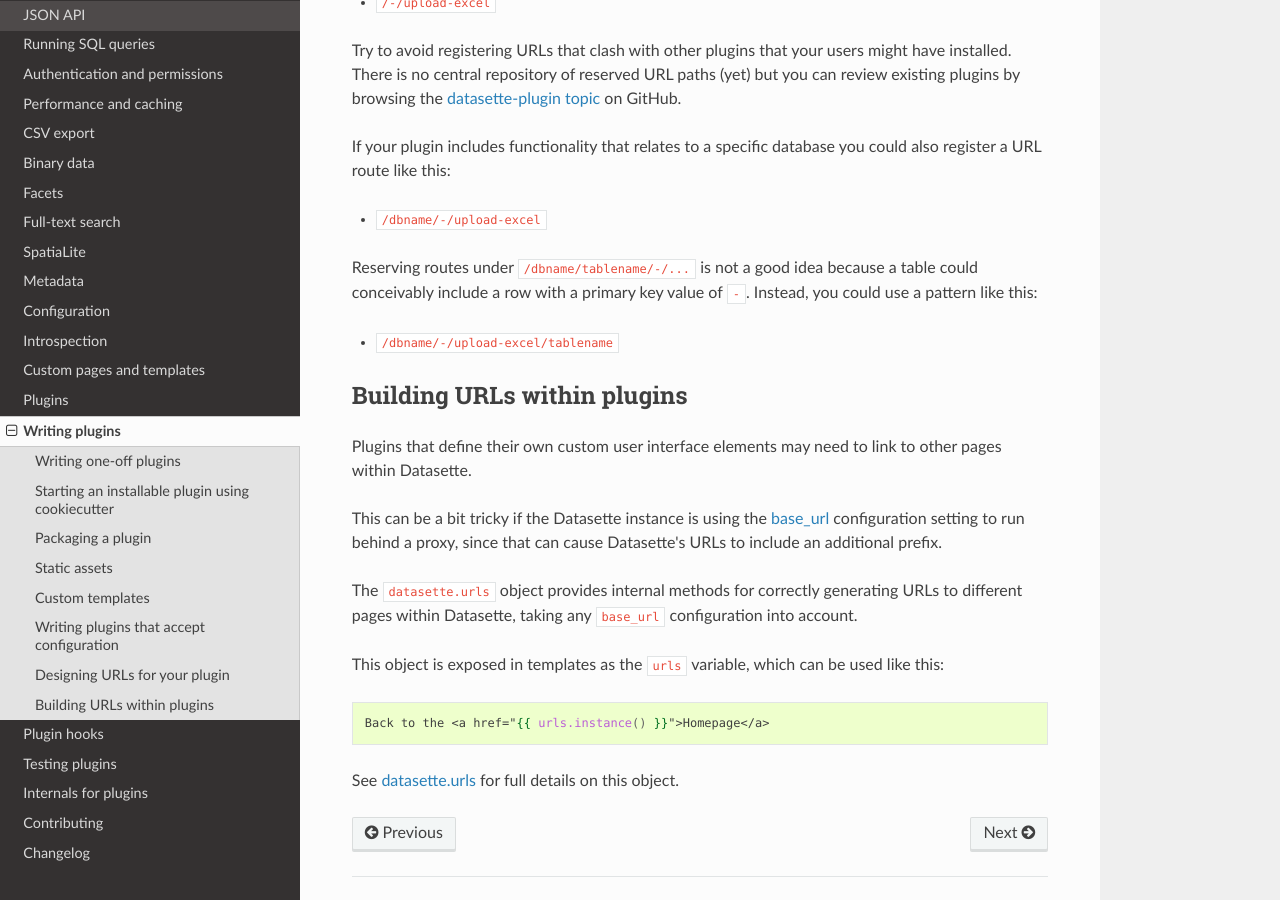
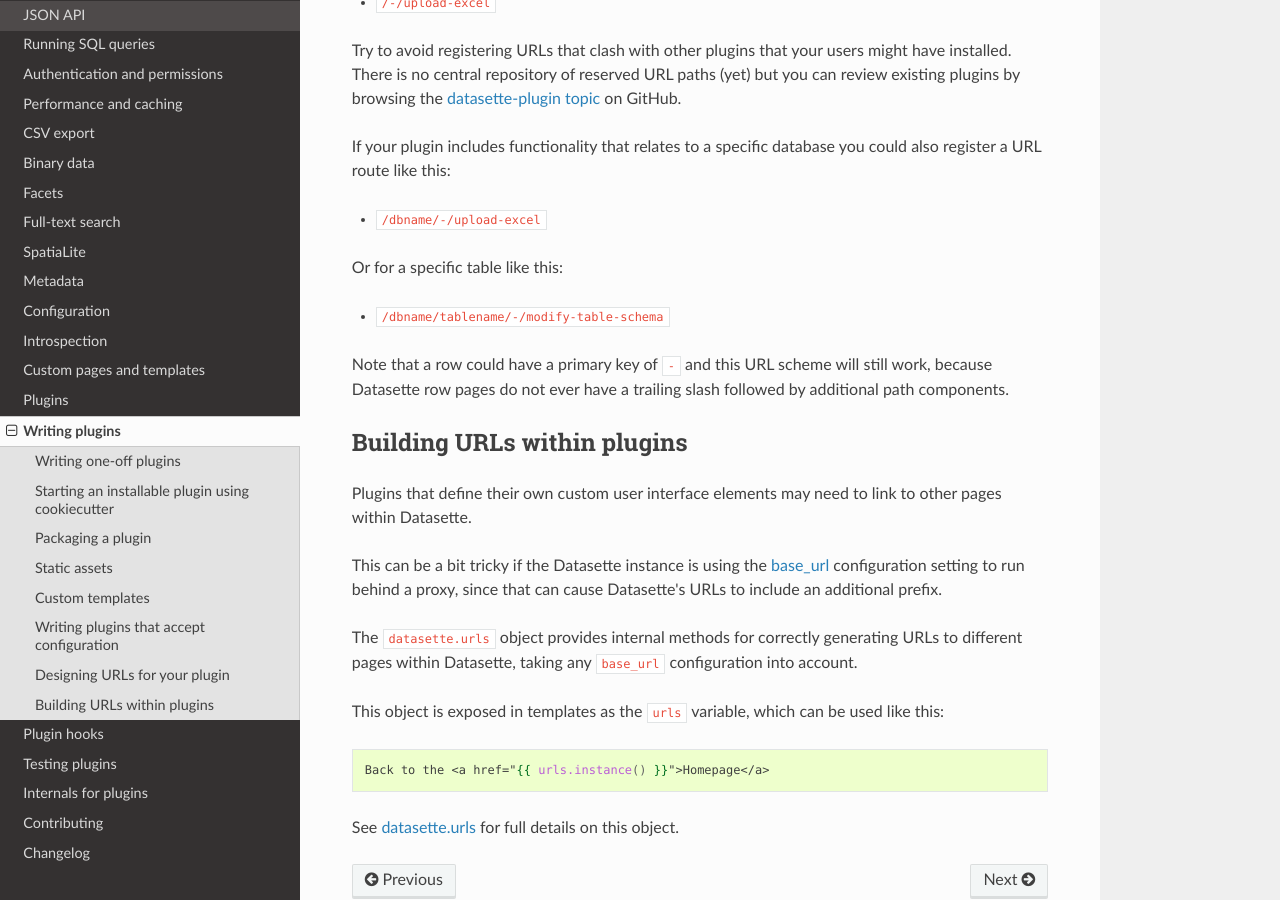
Before and after one commit to simonw/datasette, a Sphinx documentation site: the page built from docs/writing_plugins.rst, in a window 1280 px wide and 900 px high, scrolled down 5161 px. Built offline with Sphinx 7.4.7 and the Read the Docs theme 2.0.0, drawn with Linux system fonts in a browser that asks for light colours.

Commit message:
/dbname/tablename/-/modify-table-schema is OK after all
Refs #1053, #296

```diff
--- a/docs/writing_plugins.rst
+++ b/docs/writing_plugins.rst
@@ -227,10 +227,11 @@
 
 - ``/dbname/-/upload-excel``
 
-Reserving routes under ``/dbname/tablename/-/...`` is not a good idea because a table could conceivably include a row with a primary key value of ``-``. Instead, you could use a pattern like this:
+Or for a specific table like this:
 
-- ``/dbname/-/upload-excel/tablename``
+- ``/dbname/tablename/-/modify-table-schema``
 
+Note that a row could have a primary key of ``-`` and this URL scheme will still work, because Datasette row pages do not ever have a trailing slash followed by additional path components.
 
 .. _writing_plugins_building_urls:
 
```
